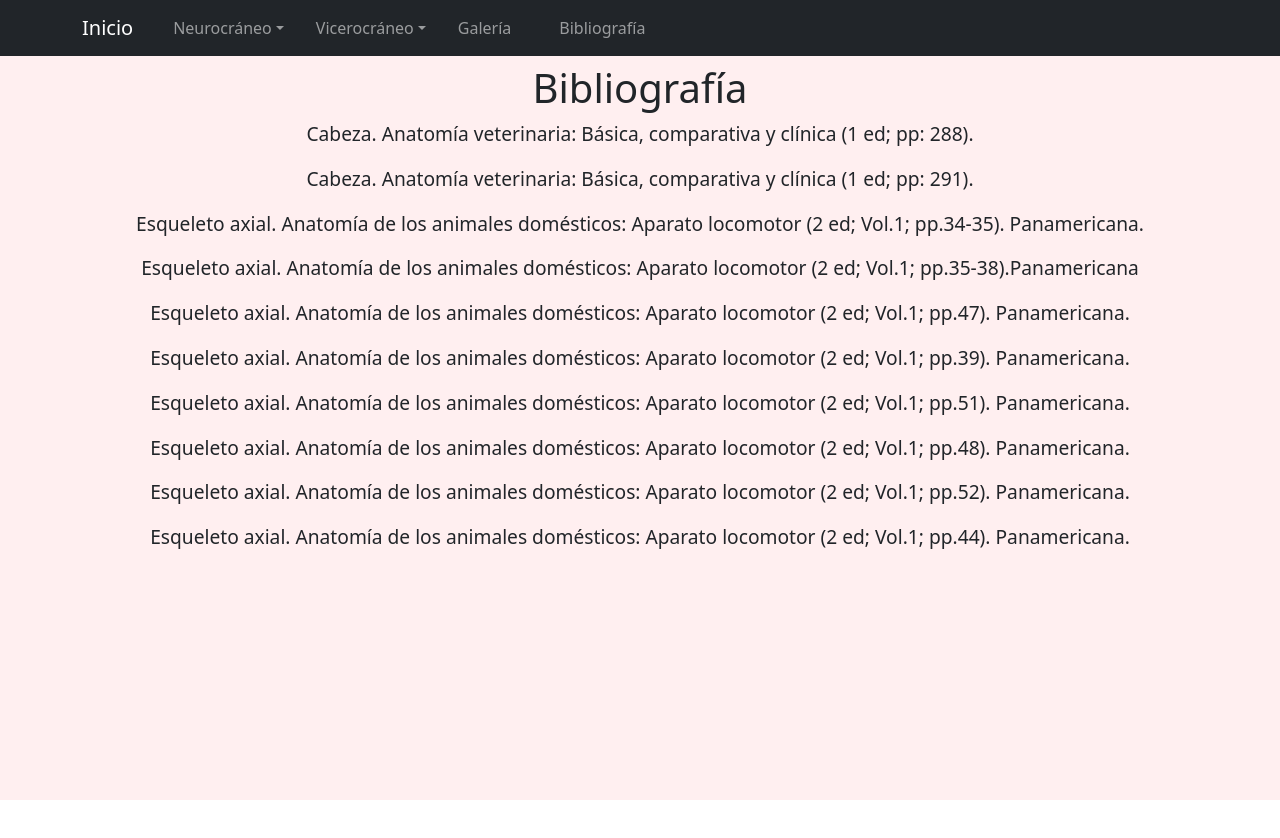
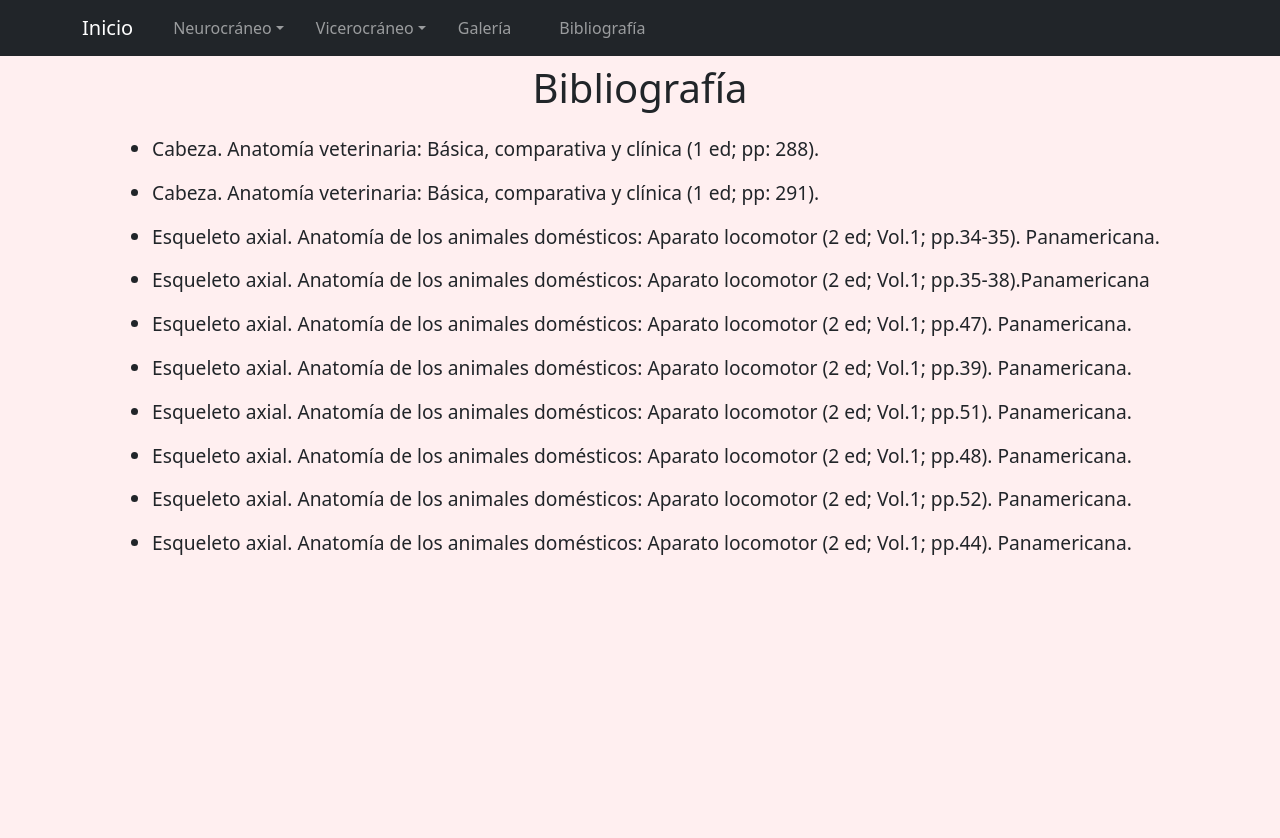
Before and after one commit to JuanMorales23/miniproyecto-vero, a React (Create React App) app: page /bibliografia in a window 1280 px wide. Shown: the top 838 px of the page. Before the commit the page ends 800 px from the top, so only its background shows below. Built offline with nearby package versions, Linux system fonts and the light colour scheme.

Commit message:
Cambios en el componente Bibliography

```diff
--- a/src/components/Bibliography.jsx
+++ b/src/components/Bibliography.jsx
@@ -8,12 +8,14 @@ const Bibliography = () => {
     <div className='index'>
         <NavbarIndex />
         <h1 className='title-h1'>Bibliografía</h1>
-        <div>
+        <div className='biblio'>
+          <ul>
             {
                 bibliografia.map(b => (
-                    <p key={b.id} className="text">{b.description}</p>
+                    <li key={b.id} className="textB">{b.description}</li>
                 ))
             }
+          </ul>
         </div>
     </div>
   )
--- a/src/components/assets/css/Cards.css
+++ b/src/components/assets/css/Cards.css
@@ -18,6 +18,18 @@
 
 .text{
     font-size: 120%;
+}
+
+.textB{
+  margin-top: 15px;
+  font-size: 120%;
+  text-align: left;
+}
+
+.biblio{
+  display: flex;
+  justify-content: center;
+  min-height: 100vh;
 }
 
 .viscerocraneo{
```
